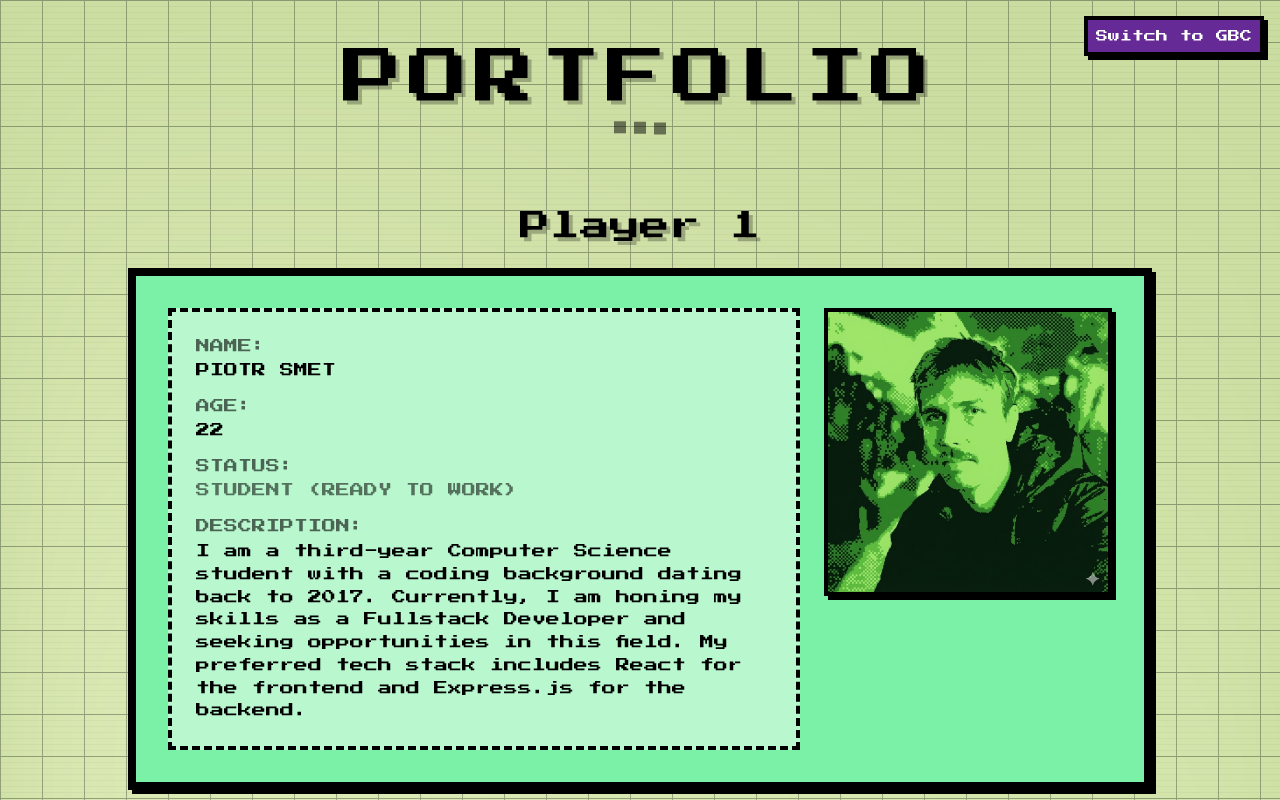
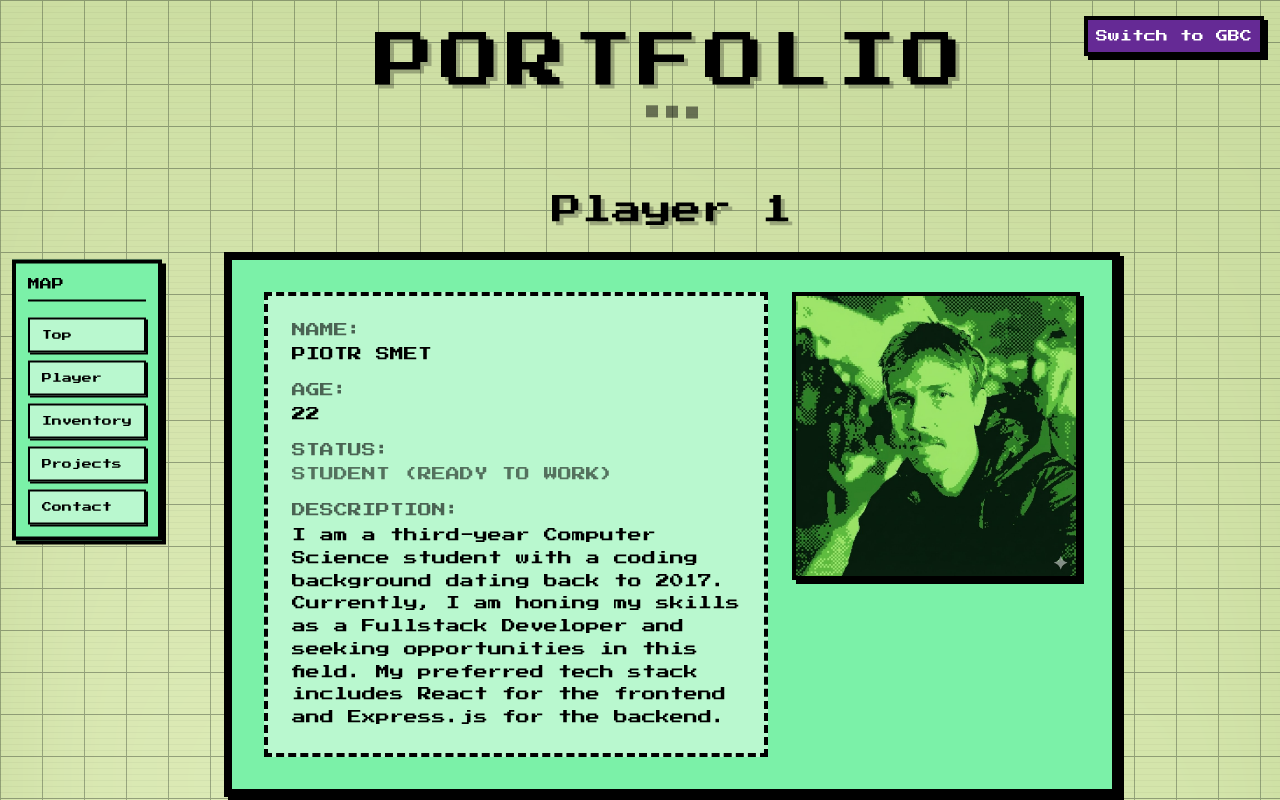
Before and after one commit to piotrsmet/portfolio, a Next.js app: page / in a window 1280 px wide. Both pictures are taken after a click on the button "PRESS START". Shown: the top 800 px of the page. Built offline with nearby package versions, Linux system fonts and the light colour scheme.

Commit message:
added navbar

```diff
--- a/src/app/globals.css
+++ b/src/app/globals.css
@@ -23,3 +23,7 @@ body {
   background: var(--background);
   color: var(--foreground);
 }
+
+html {
+  scroll-behavior: smooth;
+}
--- a/src/app/page.tsx
+++ b/src/app/page.tsx
@@ -9,6 +9,14 @@ import ProjectCard from "@/components/ProjectCard";
 export default function Home() {
   const [theme, setTheme] = useState<'dmg' | 'gbc'>('dmg');
   const [started, setStarted] = useState(false);
+  const [mobileNavOpen, setMobileNavOpen] = useState(false);
+  const sections = [
+    { label: 'Top', href: '#hero' },
+    { label: 'Player', href: '#player' },
+    { label: 'Inventory', href: '#inventory' },
+    { label: 'Projects', href: '#projects' },
+    { label: 'Contact', href: '#contact' },
+  ];
 
   const skills = [
     { name: "React", desc: "Component-based UI library. +10 to Frontend Speed." },
@@ -102,7 +110,59 @@ export default function Home() {
         }}
       />
 
-      <div className={`relative z-10 flex flex-col w-full p-4 min-h-screen items-center gap-10`}>
+      {/* Desktop nav */}
+      <nav className="hidden md:flex fixed left-3 top-1/2 -translate-y-1/2 z-20" aria-label="Section navigation">
+        <div className={`flex flex-col gap-2 border-4 ${currentTheme.cardBorder} ${currentTheme.card} p-3 shadow-[4px_4px_0px_0px_rgba(0,0,0,1)]`}>
+          <span className={`${pressStart2P.className} text-xs text-black mb-2 border-b-2 ${currentTheme.cardBorder} pb-2`}>MAP</span>
+          {sections.map((section) => (
+            <a
+              key={section.href}
+              href={section.href}
+              className={`${pressStart2P.className} text-[10px] text-black border-2 ${currentTheme.cardBorder} ${currentTheme.cardInner} px-3 py-2 hover:translate-x-1 transition-transform shadow-[2px_2px_0px_0px_rgba(0,0,0,1)]`}
+            >
+              {section.label}
+            </a>
+          ))}
+        </div>
+      </nav>
+
+      {/* Mobile nav: overlay + drawer */}
+      {mobileNavOpen && (
+        <button
+          aria-label="Close navigation overlay"
+          className="md:hidden fixed inset-0 z-20 bg-black/40"
+          onClick={() => setMobileNavOpen(false)}
+        />
+      )}
+      <nav className="md:hidden fixed left-4 bottom-4 z-30 flex items-end gap-2" aria-label="Section navigation mobile">
+        <button
+          onClick={() => setMobileNavOpen((open) => !open)}
+          aria-expanded={mobileNavOpen}
+          className={`border-4 ${currentTheme.cardBorder} ${theme === 'dmg' ? 'bg-[#652A95] text-white' : 'bg-[#CADC9F] text-black'} ${pressStart2P.className} text-[10px] px-3 py-2 shadow-[4px_4px_0px_0px_rgba(0,0,0,1)] active:translate-y-[2px] active:shadow-none transition-all`}
+        >
+          MAP
+        </button>
+      </nav>
+
+      <div
+        className={`md:hidden fixed top-0 bottom-0 left-0 z-30 transform transition-transform duration-300 w-[min(320px,80vw)] ${mobileNavOpen ? 'translate-x-0' : '-translate-x-full'}`}
+      >
+        <div className={`h-full border-r-4 ${currentTheme.cardBorder} ${currentTheme.card} px-4 py-6 shadow-[6px_0px_0px_0px_rgba(0,0,0,1)] flex flex-col gap-3 overflow-y-auto`}>
+          <span className={`${pressStart2P.className} text-xs text-black border-b-2 ${currentTheme.cardBorder} pb-2`}>MAP</span>
+          {sections.map((section) => (
+            <a
+              key={section.href}
+              href={section.href}
+              onClick={() => setMobileNavOpen(false)}
+              className={`${pressStart2P.className} text-[10px] text-black border-2 ${currentTheme.cardBorder} ${currentTheme.cardInner} px-3 py-2 shadow-[2px_2px_0px_0px_rgba(0,0,0,1)]`}
+            >
+              {section.label}
+            </a>
+          ))}
+        </div>
+      </div>
+
+      <div className={`relative z-10 flex flex-col w-full px-6 md:pl-28 md:pr-10 lg:pl-32 lg:pr-16 min-h-screen items-center gap-10`}>
       <div className="absolute top-2 right-2 md:top-4 md:right-4 z-10">
         <button
           onClick={toggleTheme}
@@ -113,7 +173,7 @@ export default function Home() {
         </button>
       </div>
 
-      <div className="mt-12 md:mt-8 mb-8 flex flex-col items-center gap-4">
+      <div id="hero" className="mt-12 md:mt-8 mb-8 flex flex-col items-center gap-4 scroll-mt-24">
         <h1
           className={`${pressStart2P.className} text-4xl md:text-6xl ${currentTheme.mainText} tracking-widest uppercase cursor-default`}
           style={{ textShadow: '4px 4px 0px rgba(0,0,0,0.25)' }}
@@ -126,13 +186,13 @@ export default function Home() {
            <div className={`w-2 h-2 md:w-3 md:h-3 ${theme === 'dmg' ? 'bg-black' : 'bg-white'} animate-bounce`} style={{ animationDelay: '0.2s' }}></div>
         </div>
       </div>
-    <div className="flex flex-col gap-6">
+    <div id="player" className="flex flex-col gap-6 scroll-mt-24">
       <div className="flex items-center justify-center">
           <span className={`${pressStart2P.className} text-3xl ${currentTheme.mainText}`} style={{ textShadow: '4px 4px 0px rgba(0,0,0,0.25)' }}>
             Player 1
           </span>
         </div>
-      <div className={`w-full max-w-5xl flex flex-col-reverse md:flex-row items-center md:items-stretch gap-6 border-8 ${currentTheme.cardBorder} ${currentTheme.card} p-6 md:p-8 shadow-[4px_4px_0px_0px_rgba(0,0,0,1)]`}>
+      <div className={`w-full max-w-4xl flex flex-col-reverse md:flex-row items-center md:items-stretch gap-6 border-8 ${currentTheme.cardBorder} ${currentTheme.card} p-6 md:p-8 shadow-[4px_4px_0px_0px_rgba(0,0,0,1)]`}>
         <div className={`flex-1 border-4 ${currentTheme.cardBorder} border-dashed p-4 md:p-6 ${currentTheme.cardInner} flex flex-col justify-center`}>
           <div className={`${pressStart2P.className} text-xs md:text-sm text-black flex flex-col gap-4`}>
             <div className="flex flex-col gap-1">
@@ -169,11 +229,11 @@ export default function Home() {
       </div>
       </div>
 
-      <div className="flex flex-col w-full items-center gap-6">
+      <div id="inventory" className="flex flex-col w-full items-center gap-6 scroll-mt-24">
         <div className="flex items-center justify-center">
           <span className={`${pressStart2P.className} text-3xl ${currentTheme.mainText}`} style={{ textShadow: '4px 4px 0px rgba(0,0,0,0.25)' }}>Inventory</span>
         </div>
-        <div className={`w-full max-w-5xl border-8 ${currentTheme.cardBorder} ${currentTheme.card} p-6 md:p-8 shadow-[4px_4px_0px_0px_rgba(0,0,0,1)] flex flex-col md:flex-row gap-8`}>
+        <div className={`w-full max-w-4xl border-8 ${currentTheme.cardBorder} ${currentTheme.card} p-6 md:p-8 shadow-[4px_4px_0px_0px_rgba(0,0,0,1)] flex flex-col md:flex-row gap-8`}>
 
           {/* Skills Grid */}
           <div className="flex-1">
@@ -209,11 +269,11 @@ export default function Home() {
         </div>
       </div>
 
-      <div className="flex flex-col w-full items-center gap-6 pb-20">
+      <div id="projects" className="flex flex-col w-full items-center gap-6 pb-20 scroll-mt-24">
         <div className="flex items-center justify-center">
           <span className={`${pressStart2P.className} text-3xl ${currentTheme.mainText}`} style={{ textShadow: '4px 4px 0px rgba(0,0,0,0.25)' }}>Projects</span>
         </div>
-        <div className="grid grid-cols-1 md:grid-cols-2 gap-8 w-full max-w-5xl">
+        <div className="grid grid-cols-1 md:grid-cols-2 gap-8 w-full max-w-4xl">
           {[
             { title: "Lublinalia 2025 Website", desc: "Website for event Lublinalia 2025", tags: ["Wordpress", "SEO", "JavaScript", "HTML+CSS"], playLink: "https://lublinalia.pl", codeLink: "", image: "/lublinalia/lublinalia1.JPG" },
             { title: "Gameswiper", desc: "App for browsing games inspired by applications like Tinder or Swipefy", tags: ["Kotlin", "Jetpack Compose", "Firebase"], playLink: "", codeLink: "https://github.com/piotrsmet/gameswiper", image: "" },
@@ -225,7 +285,7 @@ export default function Home() {
         </div>
       </div>
 
-      <div className="flex flex-col w-full items-center gap-6 pb-20">
+      <div id="contact" className="flex flex-col w-full items-center gap-6 pb-20 scroll-mt-24">
          <div className={`w-full max-w-3xl border-8 ${currentTheme.cardBorder} ${currentTheme.card} p-8 text-center shadow-[8px_8px_0px_0px_rgba(0,0,0,1)]`}>
             <h2 className={`${pressStart2P.className} text-2xl md:text-4xl text-black mb-8 animate-pulse`}>GAME OVER</h2>
             <div className={`${pressStart2P.className} text-black text-sm md:text-xl mb-8`}>CONTINUE?</div>
```
